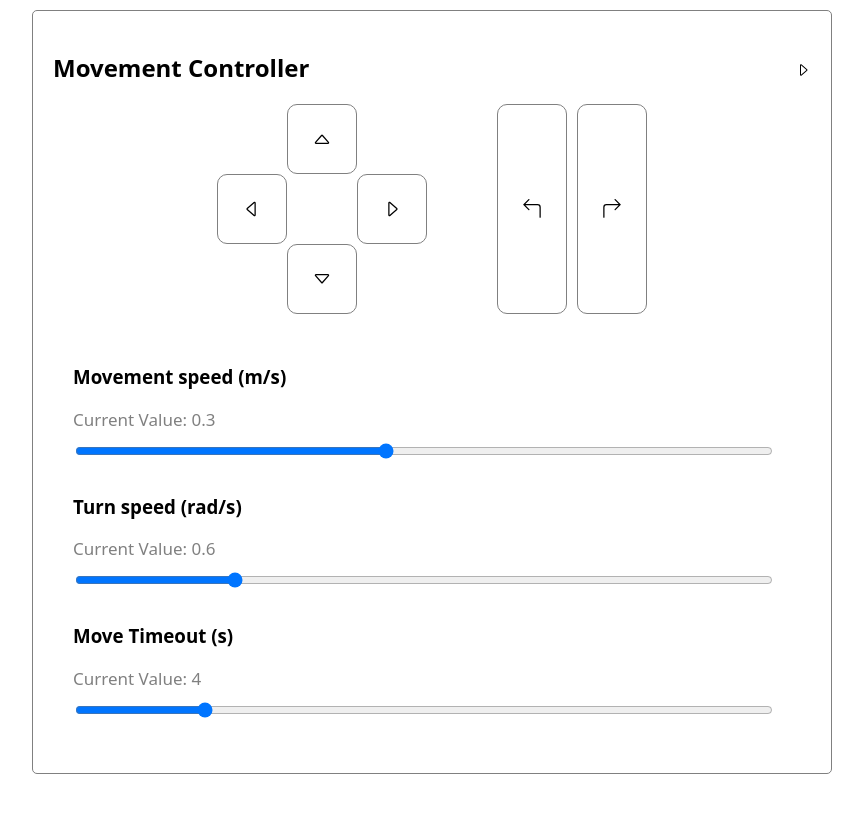
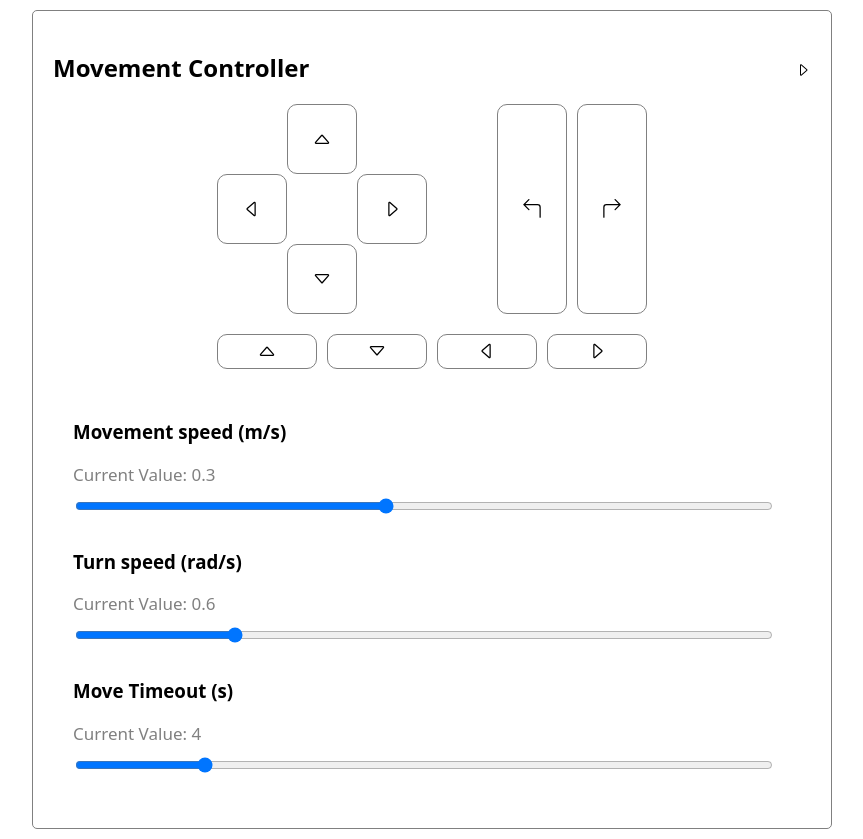
Before and after one commit to S3942721/robo-web-controller, a React (Vite) app in the folder frontend/: page /move-control in a window 1280 px wide. Shown: the whole page, without its empty margins (208-1071 px from the left). Before the commit the page ends 800 px from the top, so only its background shows below. Built offline with nearby package versions, Linux system fonts and the light colour scheme; no server answers.

Commit message:
add 4 arrow directions
Signed-off-by: cbh778899 <cbh778899@outlook.com>

```diff
--- a/frontend/src/components/MoveController.jsx
+++ b/frontend/src/components/MoveController.jsx
@@ -13,6 +13,10 @@ export default function MoveController() {
         D: false,
         E: false,
         Q: false,
+        ARROWUP: false,
+        ARROWDOWN: false,
+        ARROWLEFT: false,
+        ARROWRIGHT: false,
     });
 
     const debounceTimeouts = useRef({});
@@ -85,12 +89,16 @@ export default function MoveController() {
     return (
         <FoldableSection title={"Movement Controller"}>
             <div className="movement-controller">
-                <div className={`direction W ${keys.W?"holding":""}`}><CaretUp /></div>
-                <div className={`direction A ${keys.A?"holding":""}`}><CaretLeft /></div>
-                <div className={`direction S ${keys.S?"holding":""}`}><CaretDown /></div>
-                <div className={`direction D ${keys.D?"holding":""}`}><CaretRight /></div>
-                <div className={`rotation  E ${keys.E?"holding":""}`}><Arrow90degRight /></div>
-                <div className={`rotation  Q ${keys.Q?"holding":""}`}><Arrow90degLeft /></div>
+                <div className={`direction W     ${keys.W?"holding":""}`}><CaretUp /></div>
+                <div className={`direction A     ${keys.A?"holding":""}`}><CaretLeft /></div>
+                <div className={`direction S     ${keys.S?"holding":""}`}><CaretDown /></div>
+                <div className={`direction D     ${keys.D?"holding":""}`}><CaretRight /></div>
+                <div className={`rotation  E     ${keys.E?"holding":""}`}><Arrow90degRight /></div>
+                <div className={`rotation  Q     ${keys.Q?"holding":""}`}><Arrow90degLeft /></div>
+                <div className={`head-pos  UP    ${keys.ARROWUP?"holding":""}`}><CaretUp /></div>
+                <div className={`head-pos  DOWN  ${keys.ARROWDOWN?"holding":""}`}><CaretDown /></div>
+                <div className={`head-pos  LEFT  ${keys.ARROWLEFT?"holding":""}`}><CaretLeft /></div>
+                <div className={`head-pos  RIGHT ${keys.ARROWRIGHT?"holding":""}`}><CaretRight /></div>
             </div>
             <ScrollBar name='Movement speed (m/s)' initial={0.3} max={0.55} min={0.1} step={0.05} callback={updateCallback("ControlMovementSpeed")} />
             <ScrollBar name='Turn speed (rad/s)' initial={0.6} max={2} min={0.2} step={0.05} callback={updateCallback("ControlTurnSpeed")} />
--- a/frontend/src/styles/index.css
+++ b/frontend/src/styles/index.css
@@ -311,7 +311,9 @@ section > .foldable > .grid-shortcuts > .shortcut:active {
     --rotation-width: var(--direction-size);
     --rotation-height: calc(var(--direction-size) * 3);
     --controller-width: calc(var(--direction-size) * 6 + 10px);
-    --controller-height: var(--rotation-height);
+    --controller-height: calc(var(--rotation-height) + var(--head-height) + 20px);
+    --head-width: calc((var(--controller-width) - 30px) / 4);
+    --head-height: calc(var(--direction-size) / 2);
     width: var(--controller-width);
     height: var(--controller-height);
     position: relative;
@@ -330,6 +332,13 @@ section > .foldable > .grid-shortcuts > .shortcut:active {
     width: var(--rotation-width);
     height: var(--rotation-height);
     position: absolute;
+}
+
+.movement-controller > .head-pos {
+    width: var(--head-width);
+    height: var(--head-height);
+    position: absolute;
+    top: calc(var(--rotation-height) + 20px);
 }
 
 .movement-controller > .W {
@@ -356,6 +365,18 @@ section > .foldable > .grid-shortcuts > .shortcut:active {
     right: 0;
     top: 0;
 }
+.movement-controller > .UP {
+    left: 0;
+}
+.movement-controller > .DOWN {
+    left: calc(var(--head-width) + 10px);
+}
+.movement-controller > .LEFT {
+    left: calc(var(--head-width) * 2 + 20px);
+}
+.movement-controller > .RIGHT {
+    left: calc(var(--head-width) * 3 + 30px);
+}
 .movement-controller > div {
     border-radius: 10px;
     border: 1px solid gray;
```
